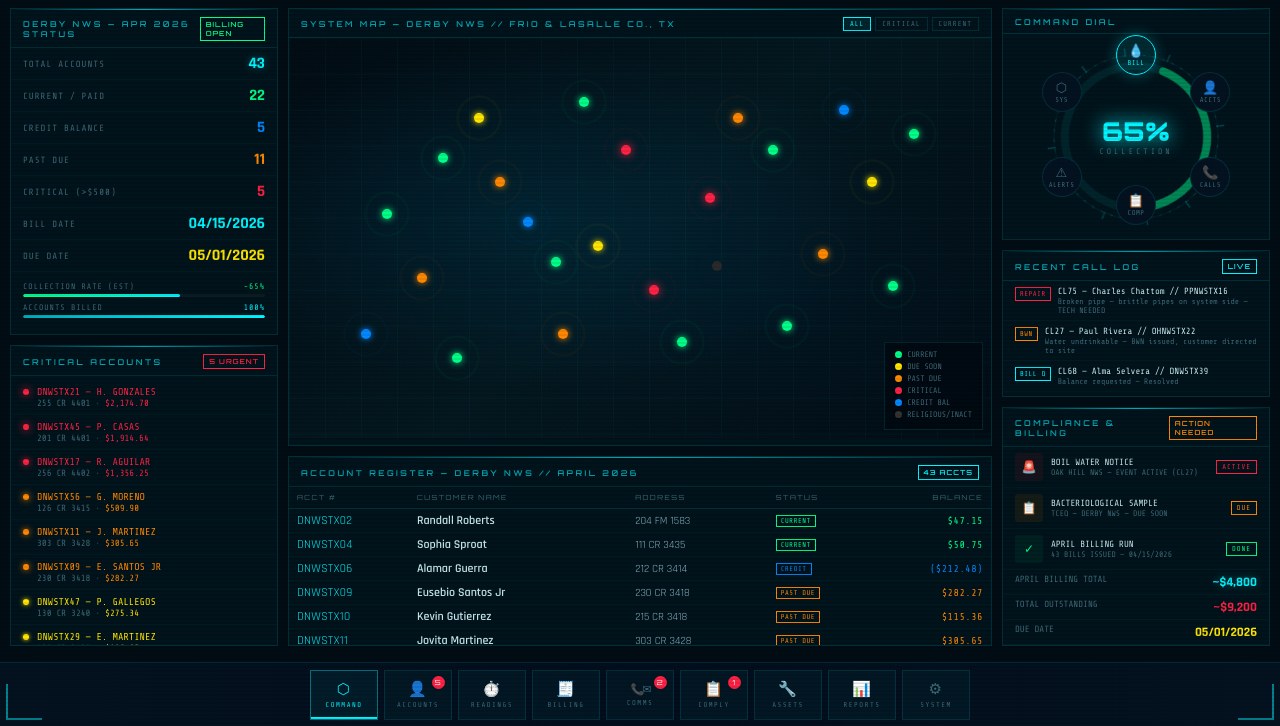
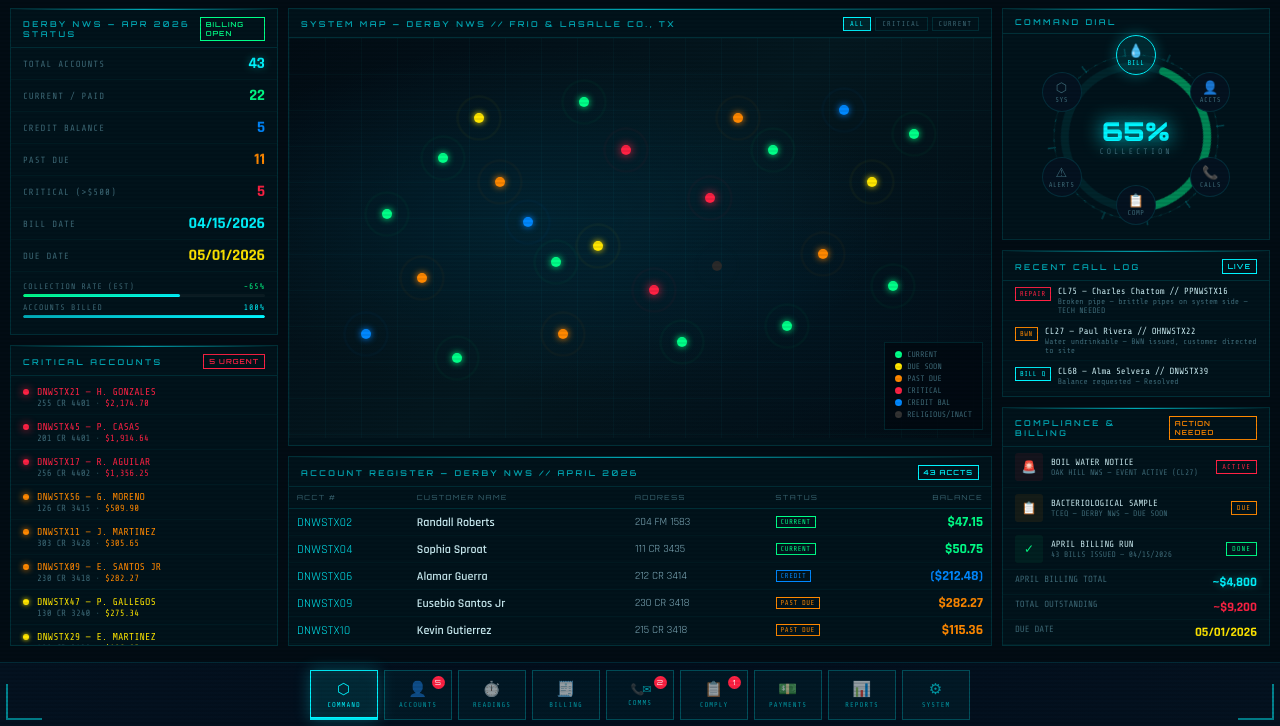
Before and after one commit to Gorgo-Company/radeus, a plain HTML site: page index.html in a window 1280 px wide. Shown: the part 74-800 px from the top of the page. Drawn offline with nearby package versions, Linux system fonts and the light colour scheme; no server answers.

Commit message:
Refactor styles for account balance and nav buttons
Updated styles for account balance and navigation buttons.

```diff
--- a/index.html
+++ b/index.html
@@ -59,7 +59,7 @@
   .atable tr:hover td{background:rgba(0,245,255,.04)}
   .atable .acct{color:var(--cyan);font-family:'Rajdhani',sans-serif;font-weight:400;font-size:12px;letter-spacing:.3px;}
   .atable .nm{color:var(--text);font-size:12px;font-family:'Rajdhani',sans-serif;font-weight:600;}
-  .atable .bal{font-family:'Share Tech Mono',monospace;font-size:10px;text-align:right;letter-spacing:.5px;}
+  .atable .bal{font-family:'Rajdhani',sans-serif;font-weight:700;font-size:14px;text-align:right;}
   .pill{display:inline-block;padding:1px 4px;border:1px solid;font-size:7px;letter-spacing:.5px;}
   .map-panel{flex:1;position:relative;overflow:hidden;min-height:260px;}
   .map-bg{position:absolute;inset:0;background:radial-gradient(ellipse at 35% 45%,rgba(0,50,70,.5) 0%,transparent 55%),radial-gradient(ellipse at 70% 65%,rgba(0,30,50,.3) 0%,transparent 45%),linear-gradient(135deg,#020c14,#041820,#020c14);}
@@ -124,10 +124,11 @@
   .modal{display:none;position:fixed;inset:0;background:rgba(0,0,0,.88);z-index:600;align-items:center;justify-content:center;}
   .modal.show{display:flex}
   .botnav{position:fixed;bottom:0;left:0;right:0;height:64px;background:linear-gradient(90deg,var(--bg2),#020e1c,var(--bg2));border-top:1px solid var(--border);display:flex;align-items:center;justify-content:center;gap:6px;padding:0 16px;z-index:100;}
-  .navbtn{display:flex;flex-direction:column;align-items:center;justify-content:center;gap:3px;width:68px;height:50px;background:var(--panel);border:1px solid var(--border);color:var(--text-dim);cursor:pointer;transition:all .2s;font-size:7px;letter-spacing:1.5px;text-transform:uppercase;font-family:'Share Tech Mono',monospace;position:relative;overflow:hidden;text-decoration:none;}
+  .navbtn{display:flex;flex-direction:column;align-items:center;justify-content:center;gap:3px;width:68px;height:50px;background:rgba(0,245,255,.04);border:1px solid rgba(0,245,255,.25);color:rgba(0,245,255,.58);cursor:pointer;transition:all .2s;font-size:7px;letter-spacing:1px;text-transform:uppercase;font-family:'Share Tech Mono',monospace;position:relative;overflow:hidden;text-decoration:none;}
   .navbtn::after{content:'';position:absolute;bottom:0;left:0;right:0;height:2px;background:var(--cyan);transform:scaleX(0);transition:transform .2s;}
   .navbtn:hover::after,.navbtn.active::after{transform:scaleX(1)}
-  .navbtn:hover,.navbtn.active{color:var(--cyan);border-color:var(--border-hi);background:rgba(0,245,255,.05);}
+  .navbtn:hover{color:rgba(0,245,255,.88);border-color:rgba(0,245,255,.5);background:rgba(0,245,255,.08);}
+  .navbtn.active{color:var(--cyan);border-color:var(--cyan);background:rgba(0,245,255,.11);box-shadow:0 0 16px rgba(0,245,255,.28),inset 0 0 14px rgba(0,245,255,.07);}
   .navicon{font-size:15px}
   .navalert{position:absolute;top:5px;right:6px;width:13px;height:13px;background:var(--red);border-radius:50%;font-size:7px;display:flex;align-items:center;justify-content:center;color:#fff;font-family:'Orbitron',monospace;}
 </style>
@@ -435,7 +436,7 @@
   <a class="navbtn" href="billing.html"><span class="navicon">🧾</span>BILLING</a>
   <a class="navbtn" href="comms.html"><span class="navicon" style="font-size:11px;letter-spacing:-2px">📞✉</span>COMMS<span class="navalert" id="nav-comms-alert">2</span></a>
   <a class="navbtn" href="compliance.html"><span class="navicon">📋</span>COMPLY<span class="navalert" id="nav-comply-alert">1</span></a>
-  <a class="navbtn" href="assets.html"><span class="navicon">🔧</span>ASSETS</a>
+  <a class="navbtn" href="payments.html"><span class="navicon">💵</span>PAYMENTS</a>
   <a class="navbtn" href="reports.html"><span class="navicon">📊</span>REPORTS</a>
   <a class="navbtn" href="system.html"><span class="navicon">⚙</span>SYSTEM</a>
 </div>
```
